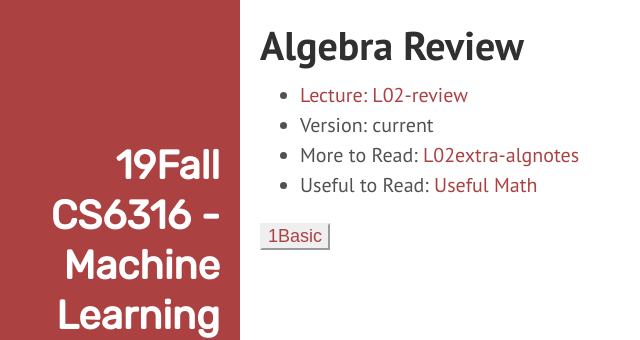
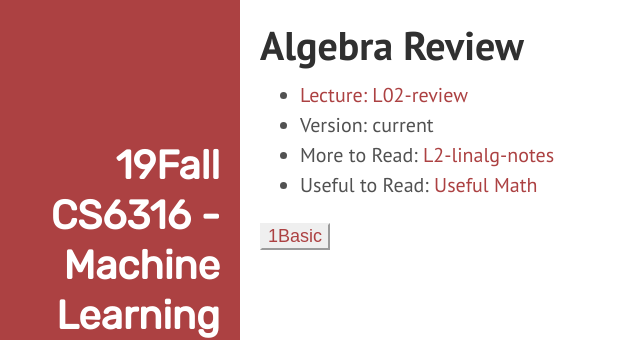
Before and after one commit to aobo-y/2019f-UVA-CS6316-MachineLearning, a Jekyll site: the page built from _contents/02-L2-Basics.md, in a window 1280 px wide. Shown: the top 340 px of the page, without its empty margins (0-640 px from the left). Built offline with Jekyll 4.4.1, drawn with Linux system fonts in a browser that asks for light colours.

Commit message:
minor errors

```diff
--- a/_contents/02-L2-Basics.md
+++ b/_contents/02-L2-Basics.md
@@ -3,7 +3,7 @@ layout: post
 title:  Algebra Review
 lecture: L02-review
 lectureVersion: current
-extraContent: L02extra-algnotes
+extraContent: L2-linalg-notes
 notes: <a href="https://www.khanacademy.org/math/multivariable-calculus"> Useful Math</a>
 HWout: HW1
 HWin:
```
Also changed, not shown: _contents/01-L1-Intro.md (+1 -1 lines).
